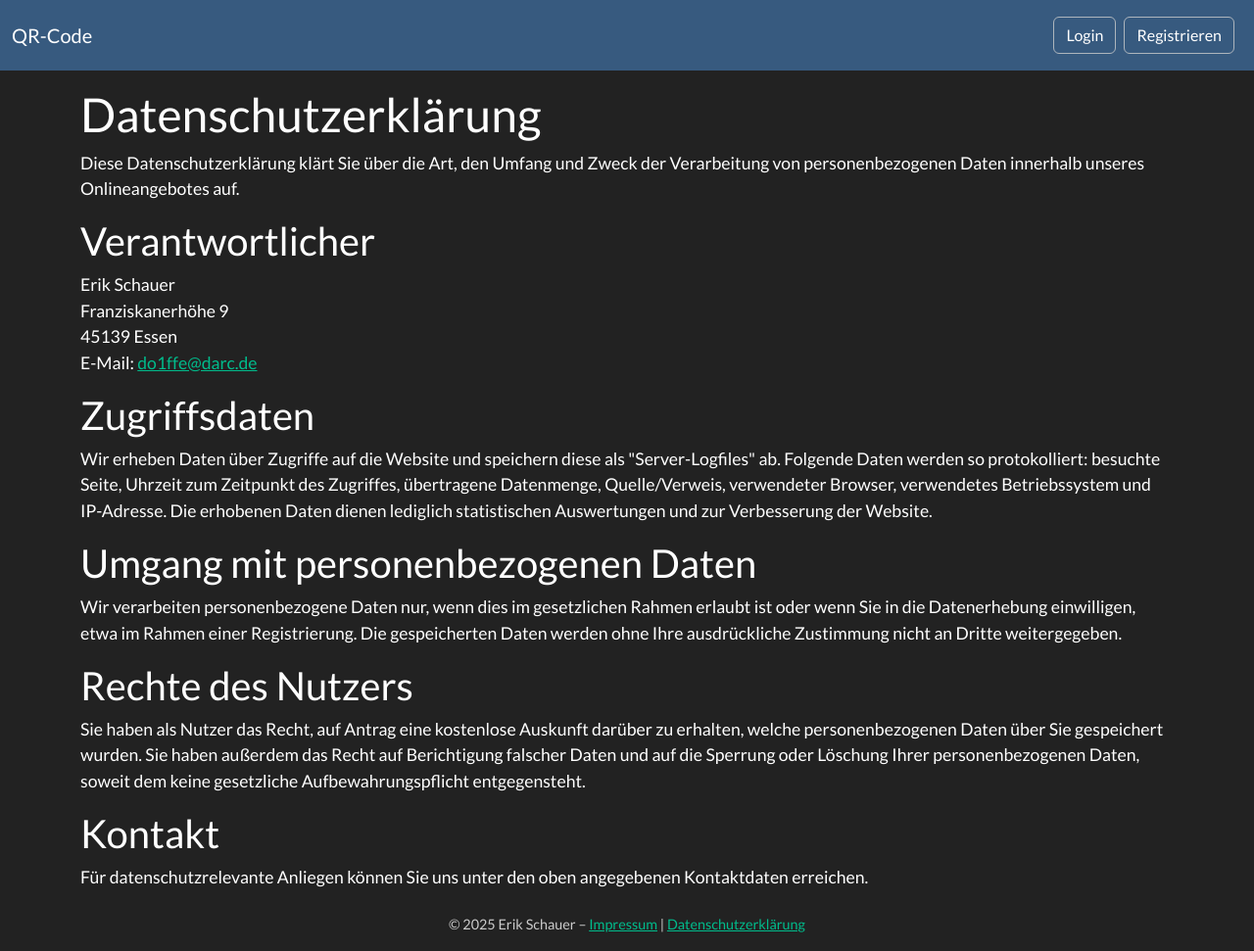
After one commit to DO1FFE/qrcode, a Flask app: page /datenschutz in a window 1280 px wide. The commit adds this page. Shown: the whole page at 98% size. Run offline with Flask 3, Linux system fonts and the light colour scheme; some libraries are stand-ins or nearby versions.

Commit message:
Add Datenschutzerklarung

```diff
--- a/app.py
+++ b/app.py
@@ -515,6 +515,16 @@ def delete_user(user_id):
     flash('Benutzer gelöscht')
     return redirect(url_for('admin_panel'))
 
+
+@app.route('/impressum')
+def impressum():
+    return render_template('impressum.html')
+
+
+@app.route('/datenschutz')
+def privacy():
+    return render_template('datenschutz.html')
+
 if __name__ == '__main__':
     with app.app_context():
         db.create_all()
--- a/templates/base.html
+++ b/templates/base.html
@@ -37,7 +37,9 @@
     {% block content %}{% endblock %}
 </div>
 <footer class="text-center mt-4 mb-3">
-    &copy; {{ current_year }} Erik Schauer
+    &copy; {{ current_year }} Erik Schauer –
+    <a href="{{ url_for('impressum') }}">Impressum</a> |
+    <a href="{{ url_for('privacy') }}">Datenschutzerklärung</a>
 </footer>
 <script>
 document.addEventListener('DOMContentLoaded', () => {
--- /dev/null
+++ b/templates/datenschutz.html
@@ -0,0 +1,25 @@
+{% extends 'base.html' %}
+{% block content %}
+<h1>Datenschutzerklärung</h1>
+<p>Diese Datenschutzerklärung klärt Sie über die Art, den Umfang und Zweck der Verarbeitung von personenbezogenen Daten innerhalb unseres Onlineangebotes auf.</p>
+
+<h2>Verantwortlicher</h2>
+<p>
+Erik Schauer<br>
+Franziskanerhöhe 9<br>
+45139 Essen<br>
+E-Mail: <a href="mailto:do1ffe@darc.de">do1ffe@darc.de</a>
+</p>
+
+<h2>Zugriffsdaten</h2>
+<p>Wir erheben Daten über Zugriffe auf die Website und speichern diese als "Server-Logfiles" ab. Folgende Daten werden so protokolliert: besuchte Seite, Uhrzeit zum Zeitpunkt des Zugriffes, übertragene Datenmenge, Quelle/Verweis, verwendeter Browser, verwendetes Betriebssystem und IP-Adresse. Die erhobenen Daten dienen lediglich statistischen Auswertungen und zur Verbesserung der Website.</p>
+
+<h2>Umgang mit personenbezogenen Daten</h2>
+<p>Wir verarbeiten personenbezogene Daten nur, wenn dies im gesetzlichen Rahmen erlaubt ist oder wenn Sie in die Datenerhebung einwilligen, etwa im Rahmen einer Registrierung. Die gespeicherten Daten werden ohne Ihre ausdrückliche Zustimmung nicht an Dritte weitergegeben.</p>
+
+<h2>Rechte des Nutzers</h2>
+<p>Sie haben als Nutzer das Recht, auf Antrag eine kostenlose Auskunft darüber zu erhalten, welche personenbezogenen Daten über Sie gespeichert wurden. Sie haben außerdem das Recht auf Berichtigung falscher Daten und auf die Sperrung oder Löschung Ihrer personenbezogenen Daten, soweit dem keine gesetzliche Aufbewahrungspflicht entgegensteht.</p>
+
+<h2>Kontakt</h2>
+<p>Für datenschutzrelevante Anliegen können Sie uns unter den oben angegebenen Kontaktdaten erreichen.</p>
+{% endblock %}
```
Also changed, not shown: templates/impressum.html (added, +22 -0 lines).
